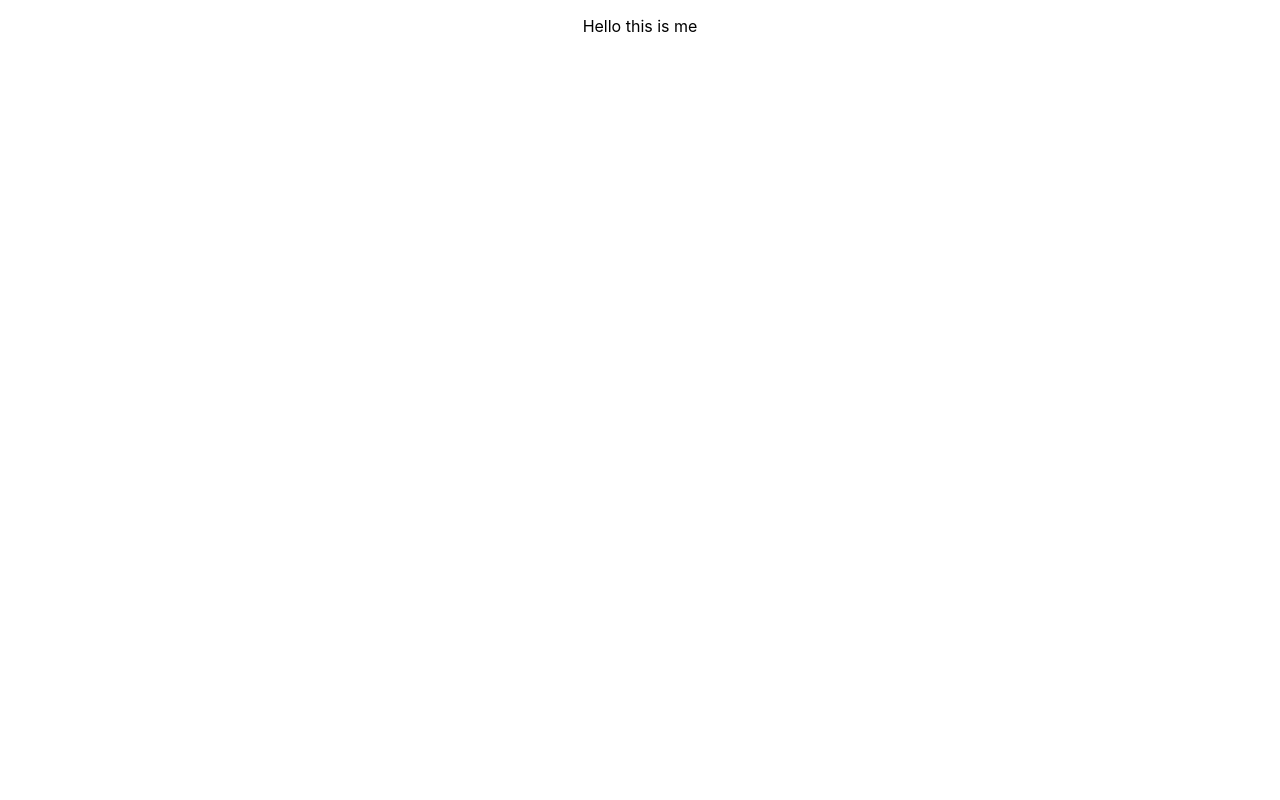
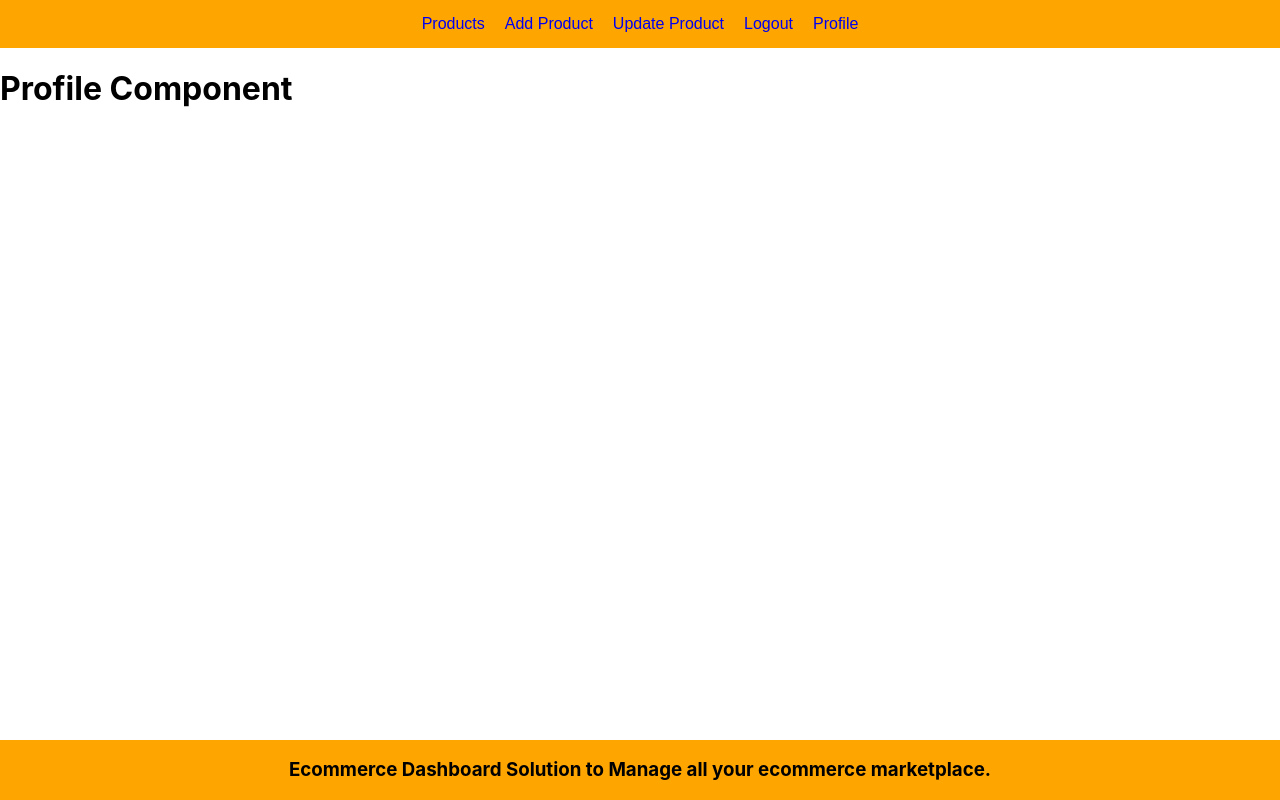
Before and after one commit to sumanbalayar08/ecommerce-dashboard, a React (Create React App) app: page /profile in a window 1280 px wide. Built offline with nearby package versions, Linux system fonts and the light colour scheme.

Commit message:
frontend

```diff
--- a/package.json
+++ b/package.json
@@ -8,6 +8,7 @@
     "@testing-library/user-event": "^13.5.0",
     "react": "^18.2.0",
     "react-dom": "^18.2.0",
+    "react-router-dom": "^6.11.0",
     "react-scripts": "5.0.1",
     "web-vitals": "^2.1.4"
   },
--- a/src/App.css
+++ b/src/App.css
@@ -1,10 +1,26 @@
-.App {
+.nav-ul li{
+  display: inline-block;
+  padding: 10px;
   text-align: center;
 }
 
-.App-logo {
-  height: 40vmin;
-  pointer-events: none;
+.nav-ul li a{
+  text-decoration: none;
+}
+
+.nav-ul{
+      padding: 5px;
+      margin: 0;
+      background-color: orange;
+      font-family: fantasy;
+      text-align: center;
+}
+.footer{
+      text-align: center;
+        position: absolute;
+        bottom: 0;
+        background-color: orange;
+        width: 100%;
 }
 
 @media (prefers-reduced-motion: no-preference) {
--- a/src/App.js
+++ b/src/App.js
@@ -1,11 +1,23 @@
-import './App.css';
+import "./App.css";
 //import { Link } from 'react-router';
-
+import Nav from "./components/Nav";
+import { BrowserRouter, Routes, Route } from "react-router-dom";
+import Footer from "./components/Footer";
 
 function App() {
   return (
     <div className="App">
-     <p>Hello this is me</p>
+      <BrowserRouter>
+        <Nav/>
+        <Routes>
+          <Route path="/" element={<h1>Product Listing Component</h1>}/>
+          <Route path="/add" element={<h1>Product Add Component</h1>} />
+          <Route path="/update" element={<h1>Product Update Component</h1>} />
+          <Route path="/logout" element={<h1>Logout Component</h1>} />
+          <Route path="/profile" element={<h1>Profile Component</h1>} />
+        </Routes>
+      </BrowserRouter>
+      <Footer/>
     </div>
   );
 }
--- /dev/null
+++ b/src/components/Footer.js
@@ -0,0 +1,13 @@
+import React from "react";
+
+const Footer = () => {
+  return (
+    <div className="footer">
+      <h3>
+        Ecommerce Dashboard Solution to Manage all your ecommerce marketplace.
+      </h3>
+    </div>
+  );
+};
+
+export default Footer;
--- /dev/null
+++ b/src/components/Nav.js
@@ -0,0 +1,27 @@
+import React from "react";
+import { Link } from "react-router-dom";
+
+const Nav = () => {
+  return (
+    <div>
+      <ul className="nav-ul">
+        <li>
+          <Link to="/">Products</Link>
+        </li>
+        <li>
+          <Link to="/add">Add Product</Link>
+        </li>
+        <li>
+          <Link to="/update">Update Product</Link>
+        </li>
+        <li>
+          <Link to="/logout">Logout</Link>
+        </li>
+        <li>
+          <Link to="/profile">Profile</Link>
+        </li>
+      </ul>
+    </div>
+  );
+};
+export default Nav;
```
Also changed, not shown: src/logo.svg (deleted), 1 other file (tests, documents, lock files or other folders).
